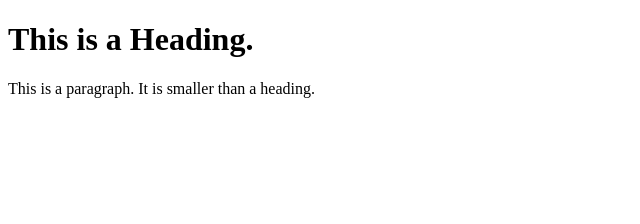
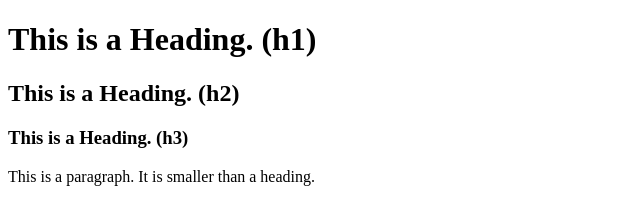
Before and after one commit to voidnonymous/voidnonymous.github.io, a plain HTML site: page index.html in a window 1280 px wide. Shown: the whole page, without its empty margins (0-640 px from the left). Drawn offline with Linux system fonts and the light colour scheme.

Commit message:
Update index.html

```diff
--- a/index.html
+++ b/index.html
@@ -1,7 +1,10 @@
 <!DOCTYPE html>
 <html>
   <body>
-    <h1>This is a Heading.</h1>
+    <h1>This is a Heading. (h1) </h1>
+    <h2>This is a Heading. (h2) </h2>
+    <h3>This is a Heading. (h3) </h3>
+
     <p>This is a paragraph. It is smaller than a heading.</p>
   </body>
 </html>
```
